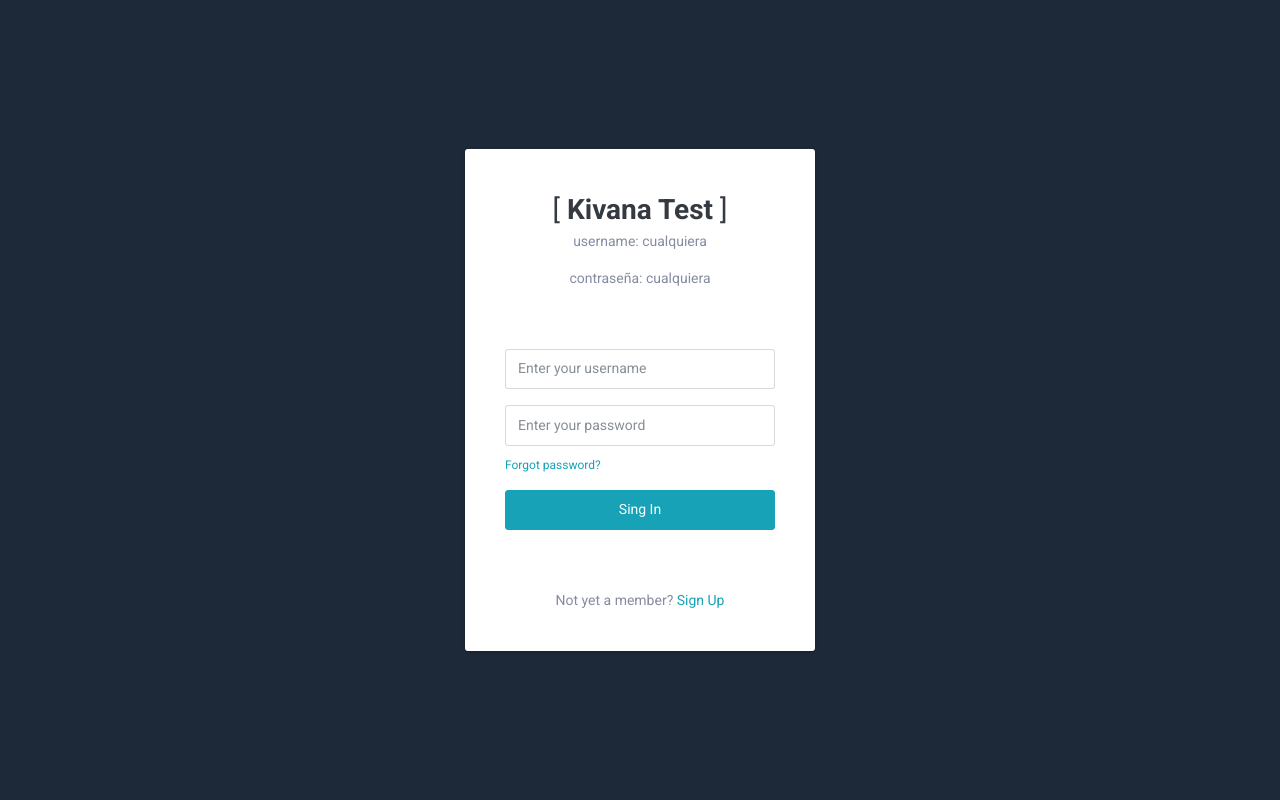
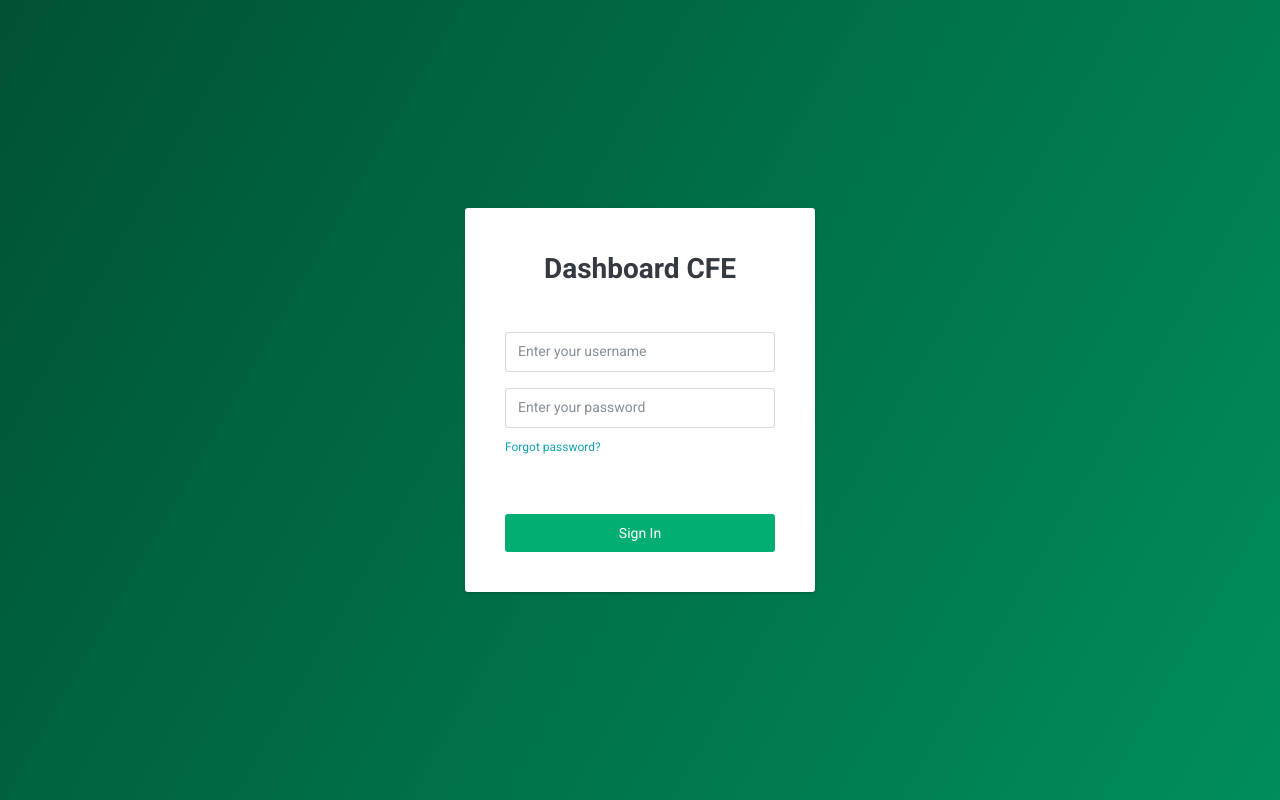
Before and after one commit to RobertoTavitas/kibana, a plain HTML site: page index.html in a window 1280 px wide. Drawn offline with Linux system fonts and the light colour scheme; a web font is replaced by a local one.

Commit message:
update: estética del login

```diff
--- a/css/main.css
+++ b/css/main.css
@@ -3,6 +3,20 @@
     --primary: #008E5A;
     --light: #03af70;
     --dark: #005234;
+}
+
+/* Login page */
+.bg-br-primary {
+    background-image: linear-gradient(120deg, var(--dark) 0%, var(--primary) 100%) !important;
+}
+
+#btn-login {
+    background: var(--light);
+    border: none;
+}
+
+#btn-login:hover {
+    background: var(--primary);
 }
 
 /* Logotipo en Navbar (Left sidebar) */
--- a/index.html
+++ b/index.html
@@ -9,7 +9,7 @@
     <meta name="description" content="Premium Quality and Responsive UI for Dashboard.">
     <meta name="author" content="ThemePixels">
 
-    <title>CFE Dashboard| Login</title>
+    <title>Dashboard CFE | Login</title>
 
     <!-- vendor css -->
     <link href="lib/font-awesome/css/font-awesome.css" rel="stylesheet">
@@ -17,6 +17,9 @@
 
     <!-- Bracket CSS -->
     <link rel="stylesheet" href="css/bracket.css">
+
+    <!-- Main CSS -->
+    <link rel="stylesheet" href="css/main.css">
   </head>
 
   <body>
@@ -24,8 +27,9 @@
     <div class="d-flex align-items-center justify-content-center bg-br-primary ht-100v">
 
       <div class="login-wrapper wd-300 wd-xs-350 pd-25 pd-xs-40 bg-white rounded shadow-base">
-        <div class="signin-logo tx-center tx-28 tx-bold tx-inverse"><span class="tx-normal">[</span> Kivana Test <span class="tx-normal">]</span></div>
-        <div class="tx-center mg-b-60"><p>username: cualquiera</p><p>contraseña: cualquiera</p></div>
+        <div class="signin-logo tx-center tx-28 tx-bold tx-inverse">Dashboard CFE</div>
+        <!-- <div class="tx-center mg-b-60"><p>username: cualquiera</p><p>contraseña: cualquiera</p></div> -->
+        <br><br>
 
         <div class="form-group">
           <input type="text" class="form-control" placeholder="Enter your username">
@@ -34,10 +38,12 @@
           <input type="password" class="form-control" placeholder="Enter your password">
           <a href="" class="tx-info tx-12 d-block mg-t-10">Forgot password?</a>
         </div><!-- form-group -->
+        <br><br>
+
         <!-- <button type="submit" class="btn btn-info btn-block">Sign In</button> -->
-        <a href="/app/cfe.html" class="btn btn-info" style="width: 100%;">Sing In</a>
+        <a href="/app/cfe.html" id="btn-login" class="btn btn-info" style="width: 100%;">Sign In</a>
 
-        <div class="mg-t-60 tx-center">Not yet a member? <a href="" class="tx-info">Sign Up</a></div>
+        <!-- <div class="mg-t-60 tx-center">Not yet a member? <a href="" class="tx-info">Sign Up</a></div> -->
       </div><!-- login-wrapper -->
     </div><!-- d-flex -->
 
```
